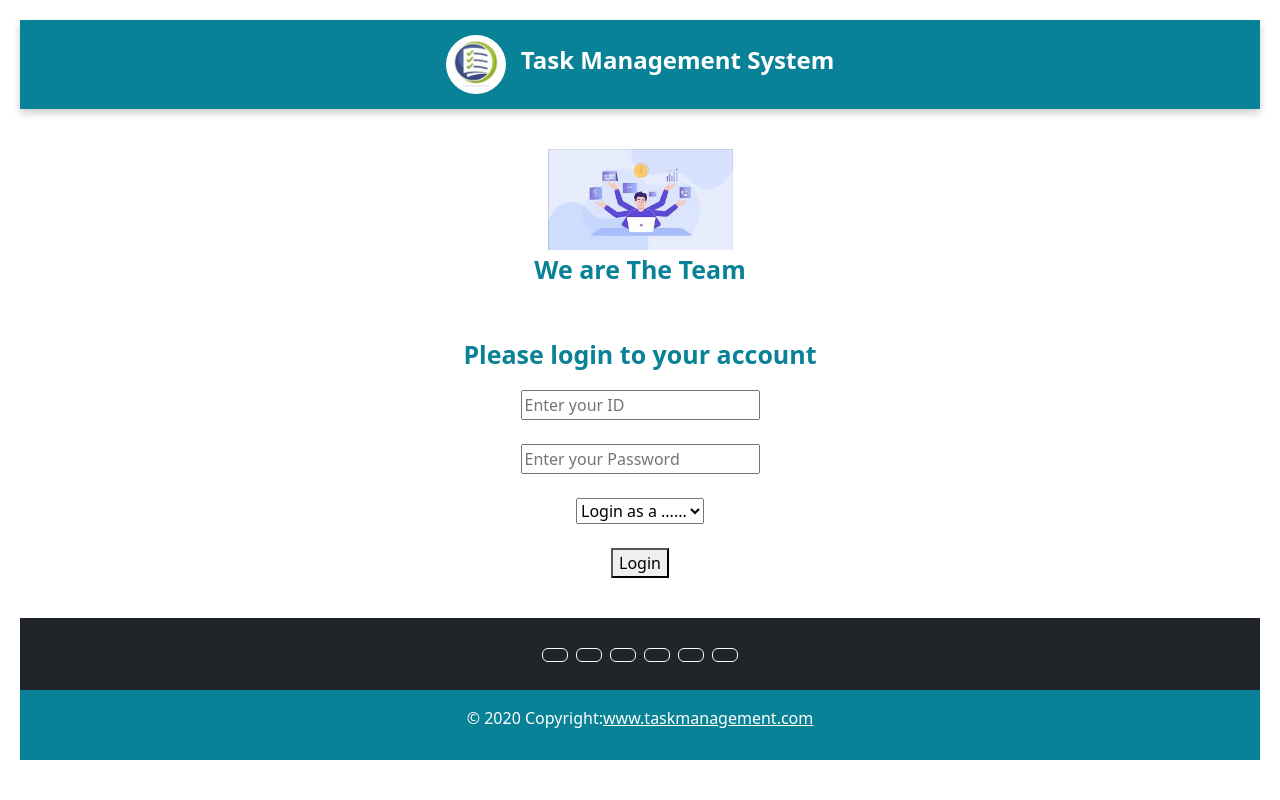
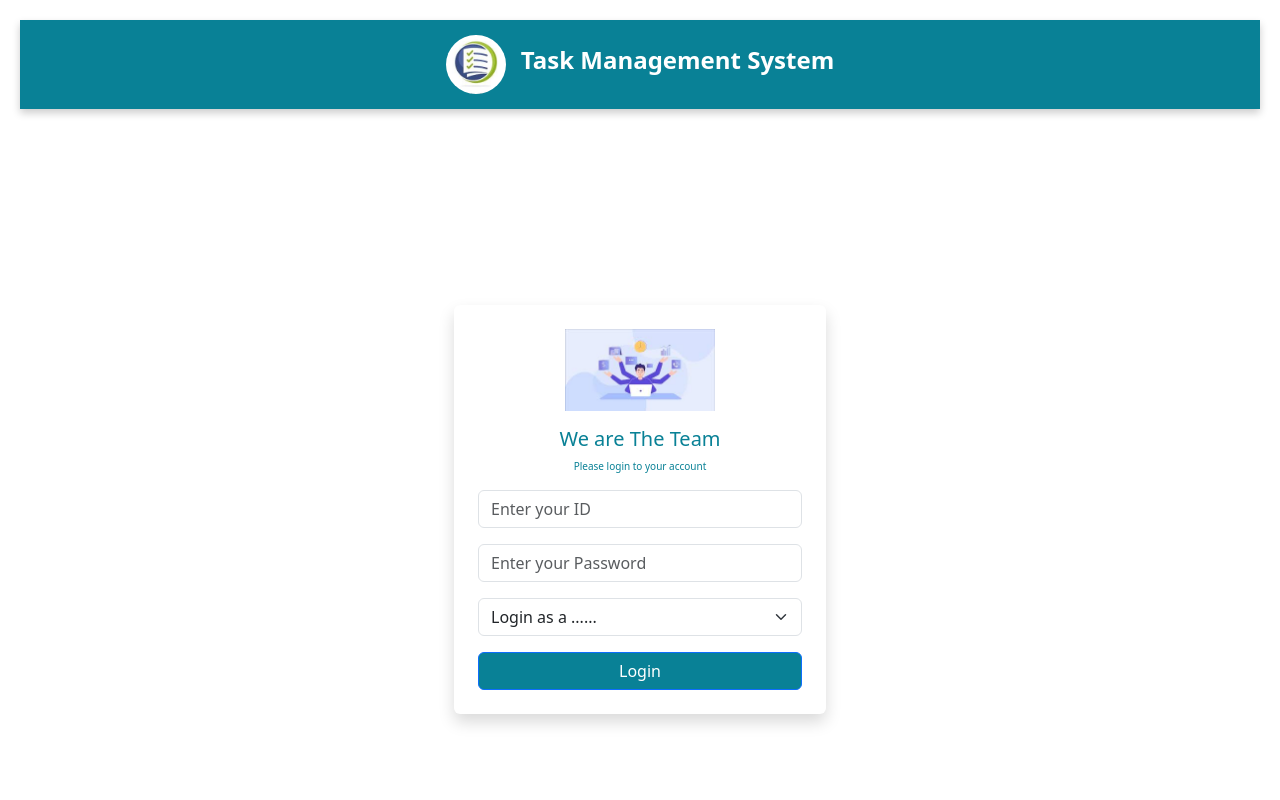
Before and after one commit to devpooja1/MernProject-TaskManagement, a React (Vite) app in the folder client/: page / in a window 1280 px wide. Shown: the top 800 px of the page. Built offline with nearby package versions, Linux system fonts and the light colour scheme.

Commit message:
Task Management Project

```diff
--- a/client/src/pages/Login.jsx
+++ b/client/src/pages/Login.jsx
@@ -2,6 +2,8 @@ import React from "react";
 import { useState } from "react";
 import axios from "axios";
 import {message} from "antd";
+import { Container, Row, Col, Form, Button } from "react-bootstrap";
+// import Button from "react-bootstrap/Button";
 import { useNavigate } from "react-router-dom";
 // import "../css/login.css"
 
@@ -56,7 +58,7 @@ const Login=()=>{
   }
     return(
         <>
-        <center>
+        {/* <center>
     <div  style={{marginTop:'20px', marginBottom:"40px", marginTop:"40px"}}>
 
       <div className="text-center">
@@ -81,13 +83,55 @@ const Login=()=>{
       </select>
       <br/>
       <br />
-      <button onClick={handleSubmit}>Login</button>
+      <Button style={{backgroundColor:"#098196"}} onClick={handleSubmit}>Login</Button>
 
 
 
     </div>
 
-</center>
+</center> */}
+        <Container className="d-flex justify-content-center align-items-center vh-100">
+      <Row className="w-100">
+        <Col xs={12} md={6} lg={4} className="mx-auto text-center p-4 shadow rounded bg-white">
+          <img src="src/images/img1.jpg" alt="logo" className="mb-3" style={{ width: "150px" }} />
+          <h4 style={{color:"#098196", fontSize:"20px"}}>We are The Team</h4>
+          <p style={{color:"#098196",fontSize:"10px"}}>Please login to your account</p>
+
+          <Form>
+            <Form.Group className="mb-3">
+              <Form.Control
+                type="text"
+                placeholder="Enter your ID"
+                value={userid}
+                onChange={(e) => setUserID(e.target.value)}
+              />
+            </Form.Group>
+
+            <Form.Group className="mb-3">
+              <Form.Control
+                type="password"
+                placeholder="Enter your Password"
+                value={password}
+                onChange={(e) => setPassword(e.target.value)}
+              />
+            </Form.Group>
+
+            <Form.Group className="mb-3">
+              <Form.Select value={usertype} onChange={(e) => setUsertype(e.target.value)}>
+                <option value="">Login as a ......</option>
+                <option value="admin">Admin</option>
+                <option value="employee">Employee</option>
+              </Form.Select>
+            </Form.Group>
+
+            <Button style={{backgroundColor:"#098196"}} className="w-100" onClick={handleSubmit}>
+              Login
+            </Button>
+          </Form>
+        </Col>
+      </Row>
+    </Container>
+
 
         </>
     )
```
